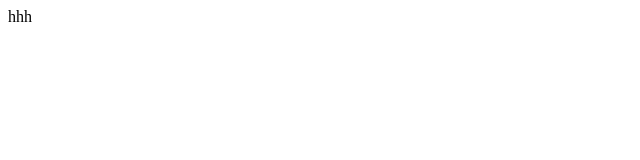
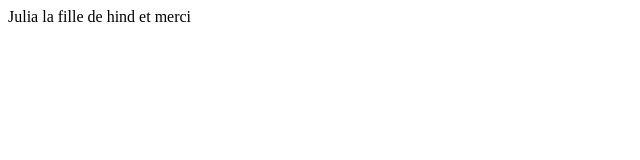
Before and after one commit to julia0818/gestion-rh, a plain HTML site: page index.html in a window 1280 px wide. Shown: the whole page, without its empty margins (0-640 px from the left). Drawn offline with Linux system fonts and the light colour scheme.

Commit message:
Update index.html

```diff
--- a/index.html
+++ b/index.html
@@ -1,2 +1,2 @@
 <html>
-hhh</html>
+Julia la fille de hind et merci </html>
```
